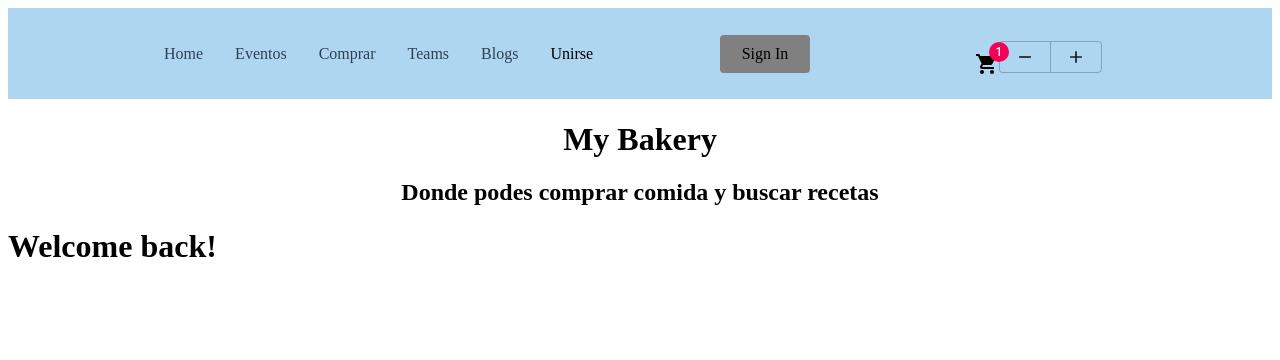
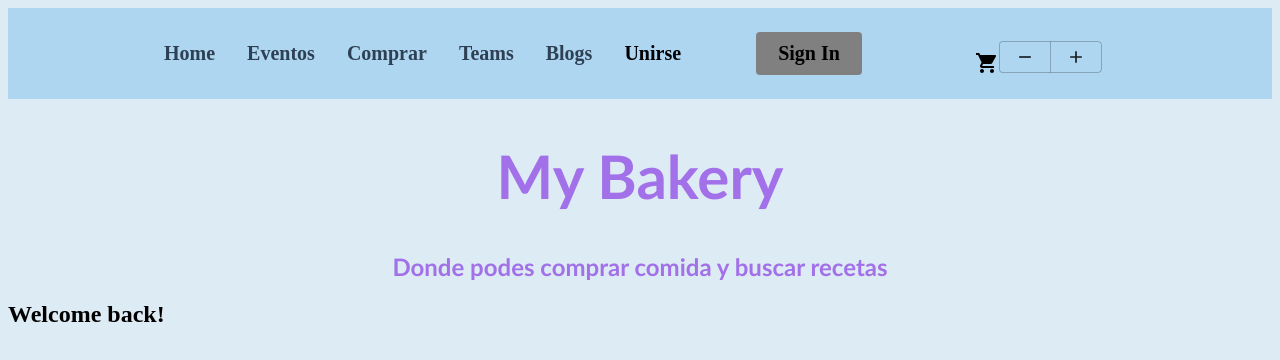
Before and after one commit to BeluPuentes/React.js-Bakery, a React (Create React App) app: page /sign-up in a window 1280 px wide. Shown: the top 360 px of the page. Built offline with nearby package versions, Linux system fonts and the light colour scheme.

Commit message:
Decorado de titulos

```diff
--- a/src/App.css
+++ b/src/App.css
@@ -7,12 +7,22 @@
   pointer-events: none;
 }
 
+.titulo{
+  text-align: center;
+  font-family:'Gill Sans', 'Gill Sans MT', Calibri, 'Trebuchet MS', sans-serif;
+  font-weight: 800;
+  color:#A270E8 ;
+}
 @media (prefers-reduced-motion: no-preference) {
   .App-logo {
     animation: App-logo-spin infinite 20s linear;
   }
 }
 
+.NavBar{
+  font-weight: 800;
+  font-size: 20px;
+}
 .App-header {
   background-color:#AED6F1 ;
   min-height: 100vh;
@@ -36,3 +46,11 @@
     transform: rotate(360deg);
   }
 }
+
+body{
+  background-color:#DDEBF4 ;
+}
+h1{
+  font-size: 60px;
+
+}
--- a/src/App.js
+++ b/src/App.js
@@ -29,7 +29,7 @@ return (
 		<Route path='/sign-up' component={<SignUp/>} />
 	</Routes>
 
-		<div className='App'>
+		<div className='titulo'>
 			<Titulo texto={text} subtitulo={sub}/>
 
 		</div>
--- a/src/components/CartWidget/CartWidget.js
+++ b/src/components/CartWidget/CartWidget.js
@@ -7,7 +7,7 @@ import AddIcon from "@material-ui/icons/Add";
 import RemoveIcon from "@material-ui/icons/Remove";
 
 export default function App() {
-const [itemCount, setItemCount] = React.useState(1);
+const [itemCount, setItemCount] = React.useState(0);
 
 return (
 	<div style={{display: "block", right: 10, padding: 30 }}>
--- a/src/components/ItemListContainer/ItemListContainer.js
+++ b/src/components/ItemListContainer/ItemListContainer.js
@@ -1,7 +1,7 @@
 import React from "react";
 
 function UserGreeting(props) {
-    return <h1>Welcome back!</h1>;
+    return <h2>Welcome back!</h2>;
   }
 
 
--- a/src/components/NavBar.js
+++ b/src/components/NavBar.js
@@ -12,7 +12,7 @@ NavBtnLink,
 const Navbar = () => {
 return (
 	<>
-	<Nav>
+	<Nav className='NavBar'>
 		<Bars />
 
 		<NavMenu>
```
